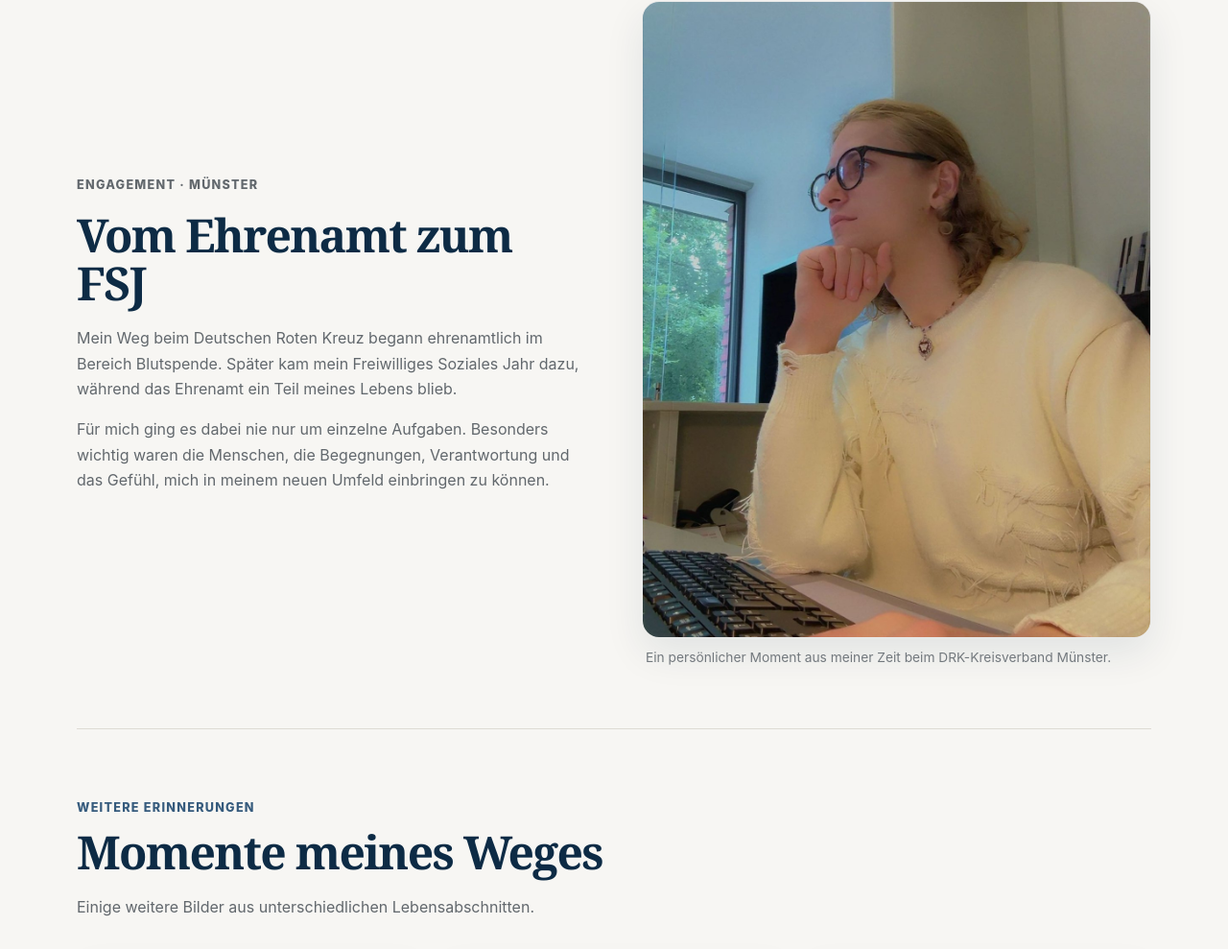
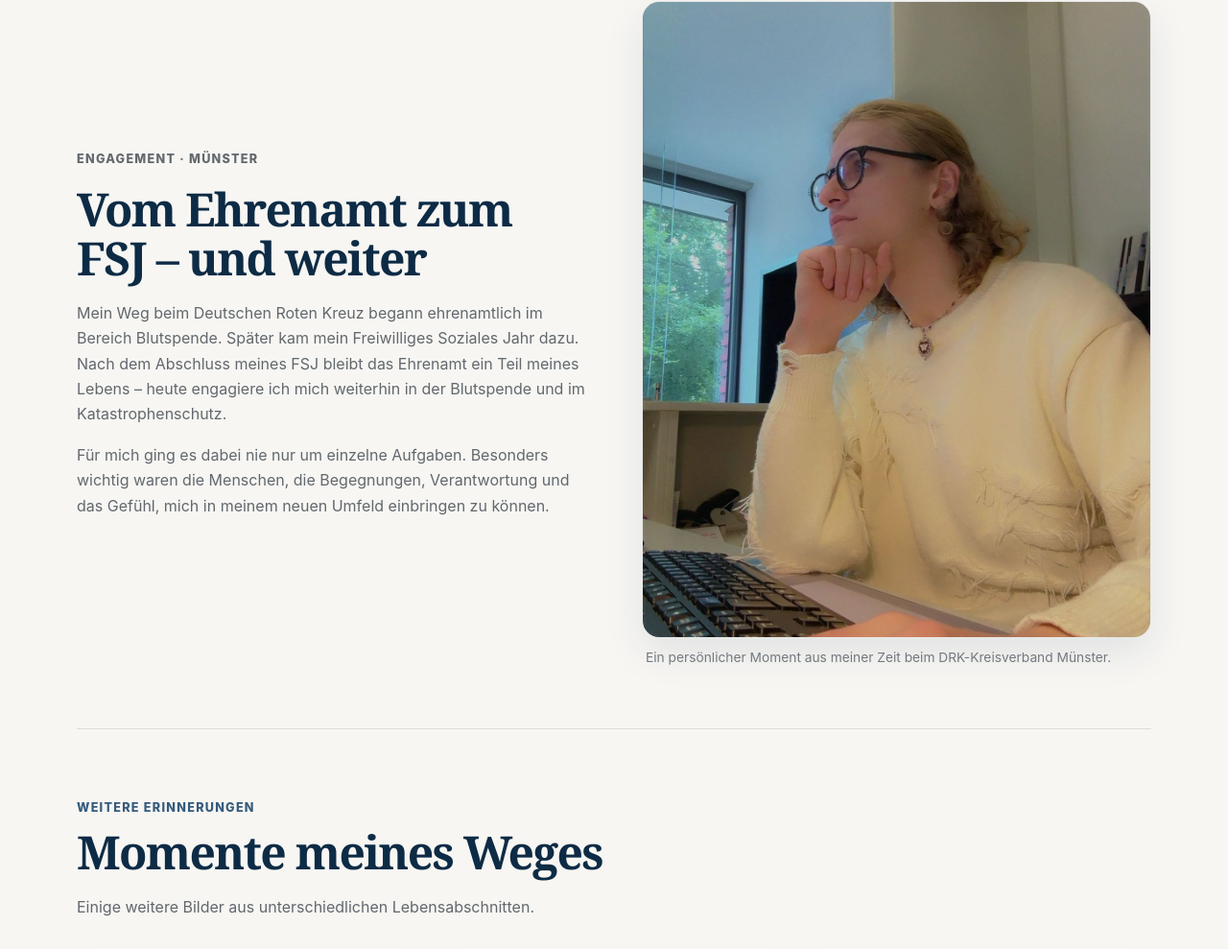
Before and after one commit to oleksandr-natiahlyi/oleksandr-natiahlyi.github.io, a plain HTML site: page mein-weg.html in a window 1280 px wide. Shown: the part 3902-4891 px from the top of the page at 96% size. Drawn offline with Linux system fonts and the light colour scheme.

Commit message:
Update mein-weg.html

```diff
--- a/mein-weg.html
+++ b/mein-weg.html
@@ -218,12 +218,14 @@
         <article class="mw-chapter">
           <div class="mw-copy">
             <p class="mw-label">Engagement · Münster</p>
-            <h2>Vom Ehrenamt zum FSJ</h2>
+            <h2>Vom Ehrenamt zum FSJ – und weiter</h2>
 
             <p>
-              Mein Weg beim Deutschen Roten Kreuz begann ehrenamtlich im Bereich Blutspende.
-              Später kam mein Freiwilliges Soziales Jahr dazu, während das Ehrenamt ein Teil meines Lebens blieb.
-            </p>
+  Mein Weg beim Deutschen Roten Kreuz begann ehrenamtlich im Bereich Blutspende.
+  Später kam mein Freiwilliges Soziales Jahr dazu. Nach dem Abschluss meines FSJ
+  bleibt das Ehrenamt ein Teil meines Lebens – heute engagiere ich mich weiterhin
+  in der Blutspende und im Katastrophenschutz.
+</p>
 
             <p>
               Für mich ging es dabei nie nur um einzelne Aufgaben.
```
